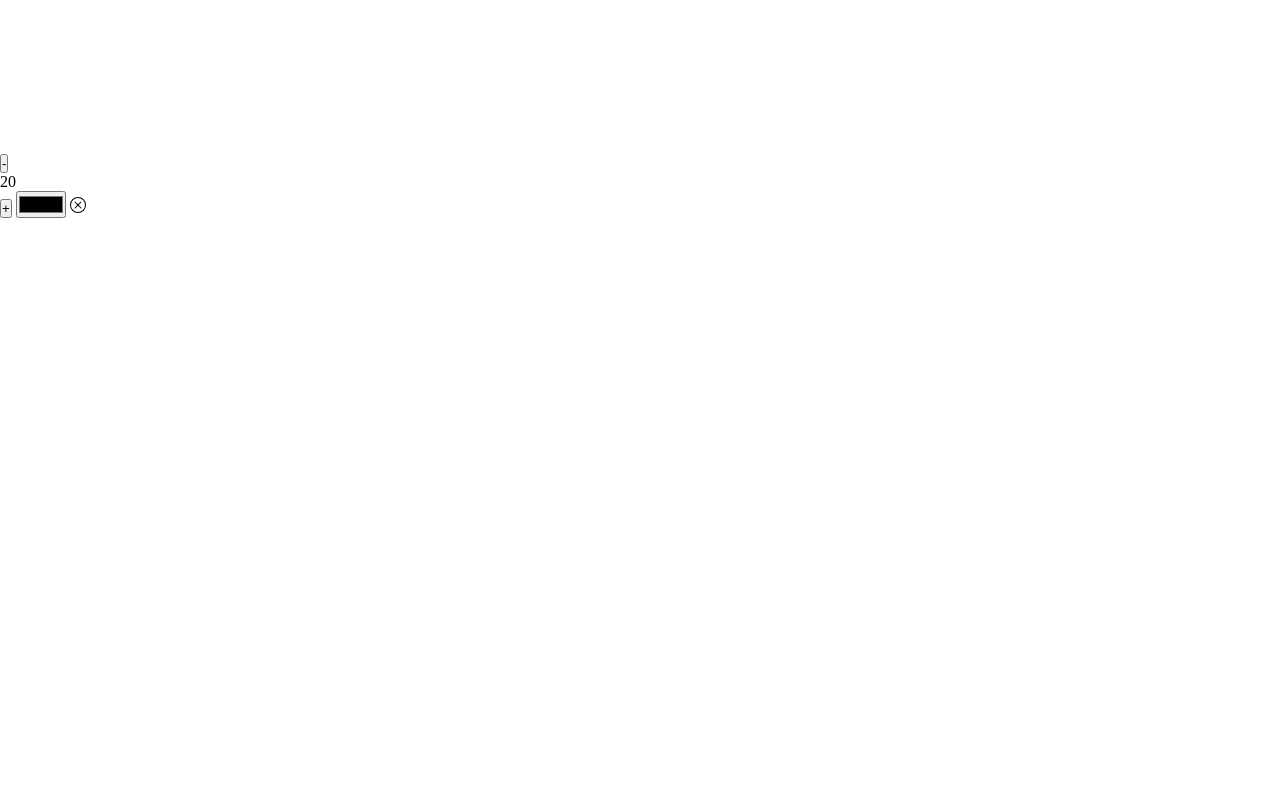
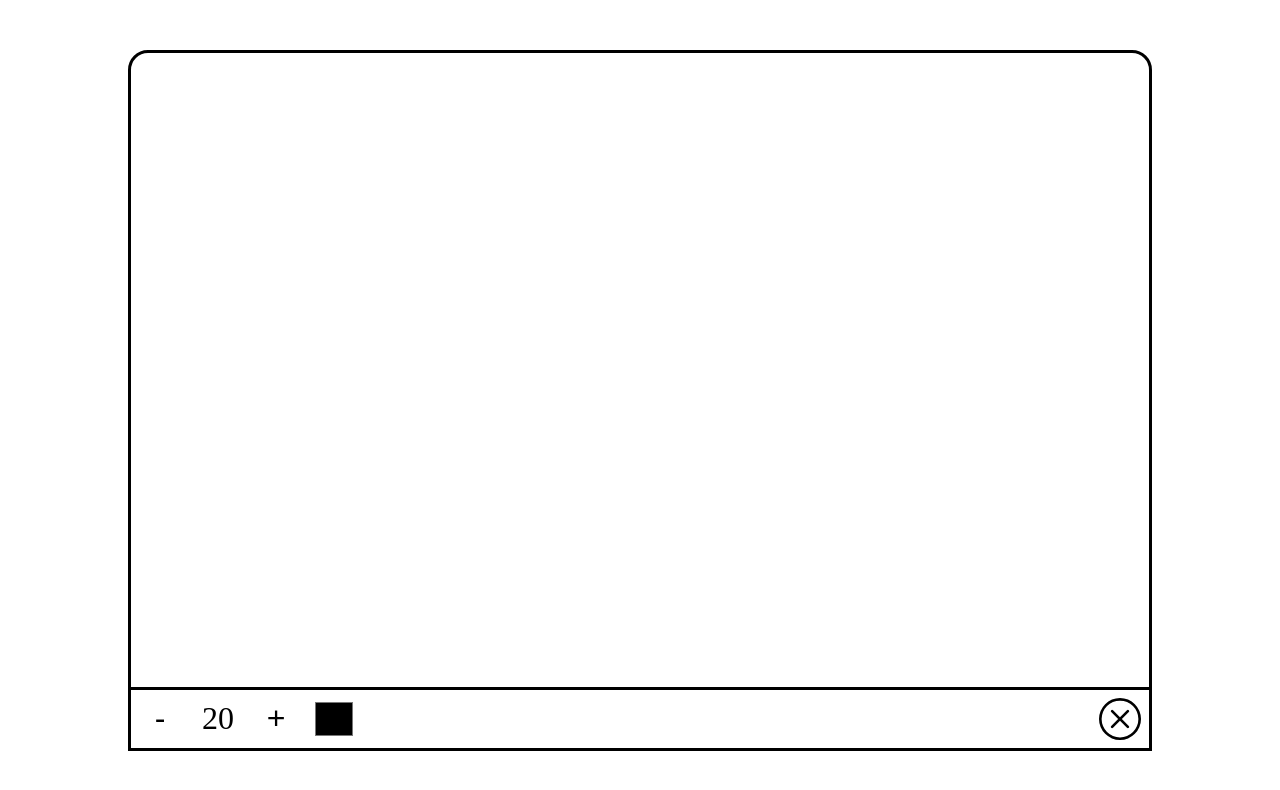
Before and after one commit to ShevViktoryia/Drawing-App, a plain HTML site: page index.html in a window 1280 px wide. Drawn offline with Linux system fonts and the light colour scheme.

Commit message:
feat: add styles

```diff
--- a/style.css
+++ b/style.css
@@ -3,3 +3,46 @@
   padding: 0;
   box-sizing: border-box;
 }
+
+body {
+  display: flex;
+  flex-direction: column;
+  align-items: center;
+  justify-content: center;
+  width: 100%;
+  height: 100vh;
+}
+
+canvas {
+  width: 80%;
+  height: 80%;
+  border: 3px solid black;
+  border-radius: 20px 20px 0 0;
+}
+
+.toolbox {
+  display: flex;
+  align-items: center;
+  justify-content: center;
+  width: 80%;
+  border: 3px solid black;
+  border-top: none;
+}
+
+.toolbox > * {
+  background-color: #fff;
+  border: none;
+  display: inline-flex;
+  align-items: center;
+  justify-content: center;
+  font-size: 2rem;
+  height: 50px;
+  width: 50px;
+  margin: 0.25rem;
+  padding: 0.25rem;
+  cursor: pointer;
+}
+
+.clear {
+  margin-left: auto;
+}
```
